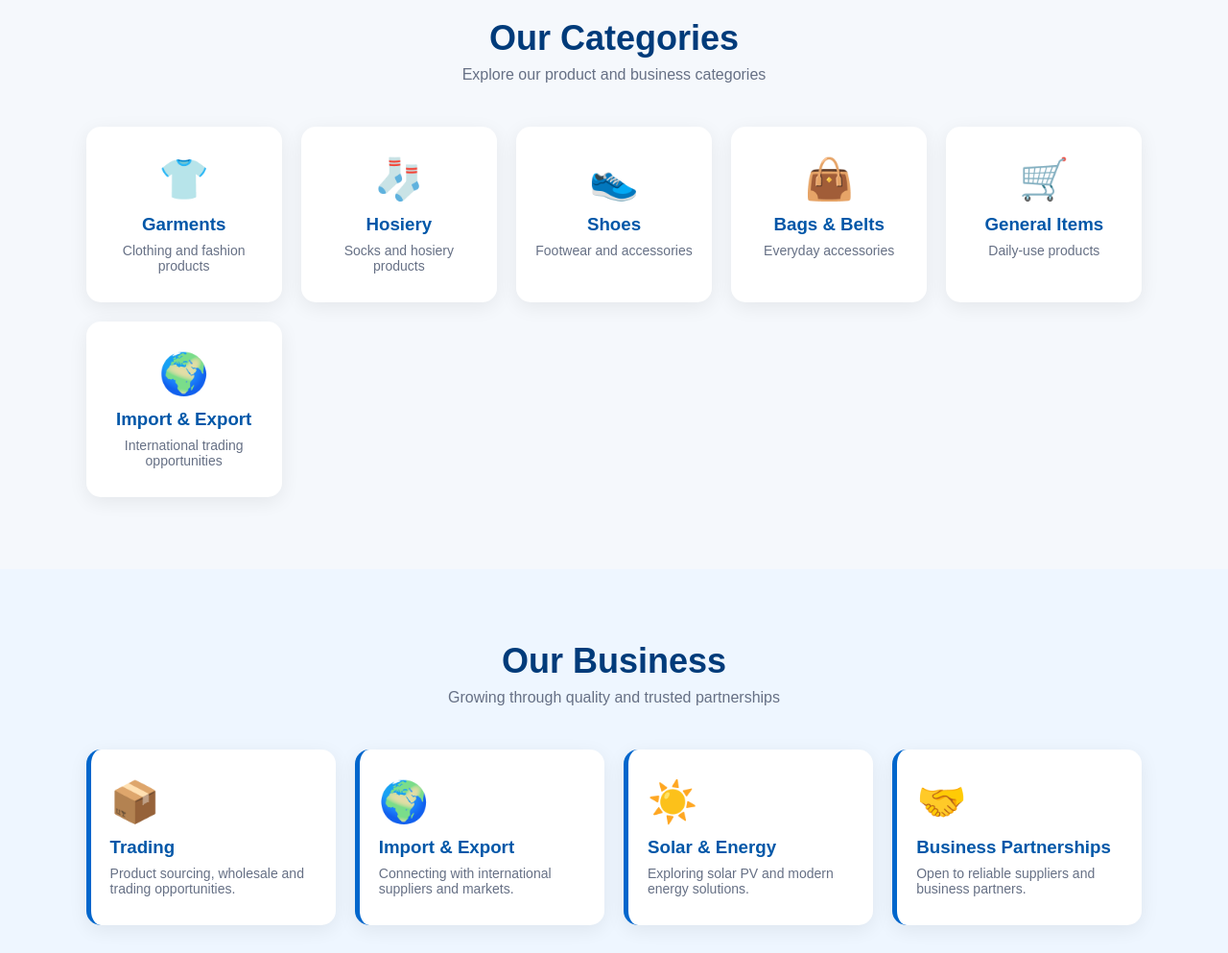
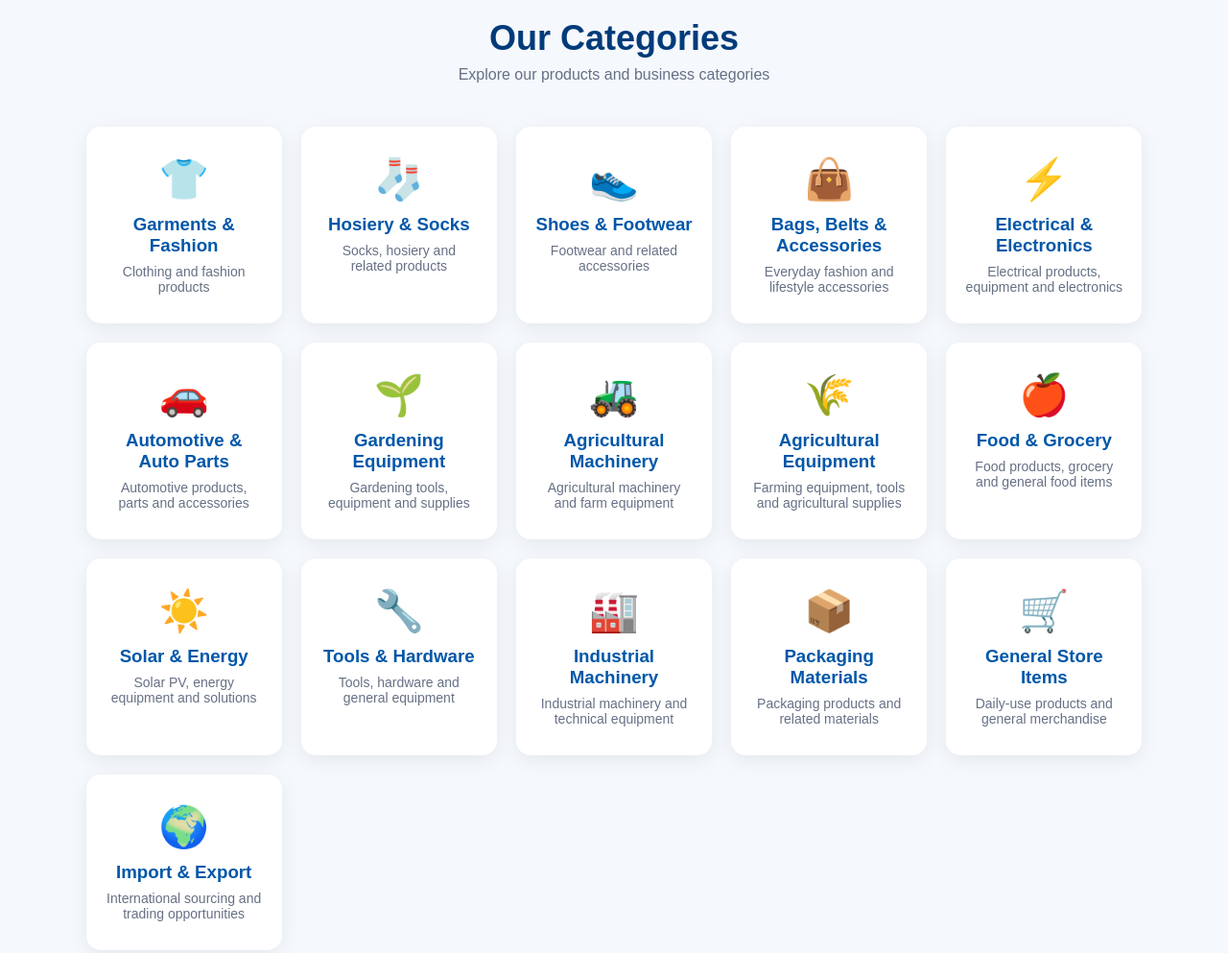
Before and after one commit to sardarstoreofficialpk-crypto/sardar-storellp, a plain HTML site: page index.html in a window 1280 px wide. Shown: the part 1120-2113 px from the top of the page at 96% size. Drawn offline with Linux system fonts and the light colour scheme.

Commit message:
Update index.html

```diff
--- a/index.html
+++ b/index.html
@@ -135,50 +135,112 @@ footer p{margin:7px}
 </section>
 
 <section id="categories">
+
 <div class="title">
 <h2>Our Categories</h2>
-    <p>Explore our product and business categories</p>
+<p>Explore our products and business categories</p>
 </div>
 
 <div class="grid">
 
 <div class="card">
 <div class="icon">👕</div>
-      <h3>Garments</h3>
+<h3>Garments & Fashion</h3>
 <p>Clothing and fashion products</p>
 </div>
 
 <div class="card">
 <div class="icon">🧦</div>
-      <h3>Hosiery</h3>
-      <p>Socks and hosiery products</p>
+<h3>Hosiery & Socks</h3>
+<p>Socks, hosiery and related products</p>
 </div>
 
 <div class="card">
 <div class="icon">👟</div>
-      <h3>Shoes</h3>
-      <p>Footwear and accessories</p>
+<h3>Shoes & Footwear</h3>
+<p>Footwear and related accessories</p>
 </div>
 
 <div class="card">
 <div class="icon">👜</div>
-      <h3>Bags & Belts</h3>
-      <p>Everyday accessories</p>
+<h3>Bags, Belts & Accessories</h3>
+<p>Everyday fashion and lifestyle accessories</p>
+</div>
+
+<div class="card">
+<div class="icon">⚡</div>
+<h3>Electrical & Electronics</h3>
+<p>Electrical products, equipment and electronics</p>
+</div>
+
+<div class="card">
+<div class="icon">🚗</div>
+<h3>Automotive & Auto Parts</h3>
+<p>Automotive products, parts and accessories</p>
+</div>
+
+<div class="card">
+<div class="icon">🌱</div>
+<h3>Gardening Equipment</h3>
+<p>Gardening tools, equipment and supplies</p>
+</div>
+
+<div class="card">
+<div class="icon">🚜</div>
+<h3>Agricultural Machinery</h3>
+<p>Agricultural machinery and farm equipment</p>
+</div>
+
+<div class="card">
+<div class="icon">🌾</div>
+<h3>Agricultural Equipment</h3>
+<p>Farming equipment, tools and agricultural supplies</p>
+</div>
+
+<div class="card">
+<div class="icon">🍎</div>
+<h3>Food & Grocery</h3>
+<p>Food products, grocery and general food items</p>
+</div>
+
+<div class="card">
+<div class="icon">☀️</div>
+<h3>Solar & Energy</h3>
+<p>Solar PV, energy equipment and solutions</p>
+</div>
+
+<div class="card">
+<div class="icon">🔧</div>
+<h3>Tools & Hardware</h3>
+<p>Tools, hardware and general equipment</p>
+</div>
+
+<div class="card">
+<div class="icon">🏭</div>
+<h3>Industrial Machinery</h3>
+<p>Industrial machinery and technical equipment</p>
+</div>
+
+<div class="card">
+<div class="icon">📦</div>
+<h3>Packaging Materials</h3>
+<p>Packaging products and related materials</p>
 </div>
 
 <div class="card">
 <div class="icon">🛒</div>
-      <h3>General Items</h3>
-      <p>Daily-use products</p>
+<h3>General Store Items</h3>
+<p>Daily-use products and general merchandise</p>
 </div>
 
 <div class="card">
 <div class="icon">🌍</div>
 <h3>Import & Export</h3>
-      <p>International trading opportunities</p>
+<p>International sourcing and trading opportunities</p>
 </div>
 
 </div>
+
 </section>
 
 <section class="business" id="business">
```
Lines whose indentation alone changed are shown as unchanged.
